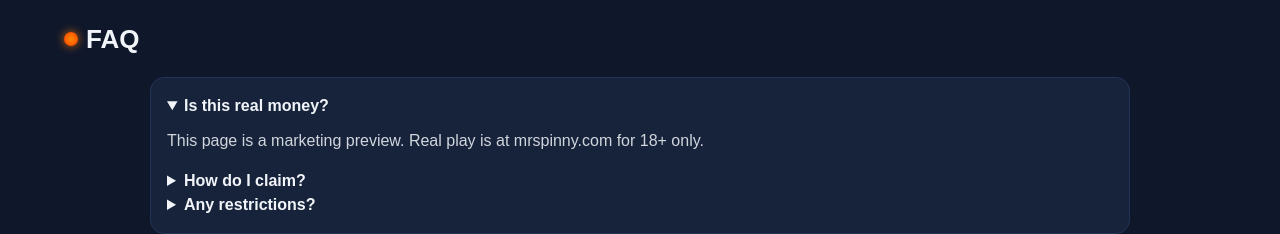
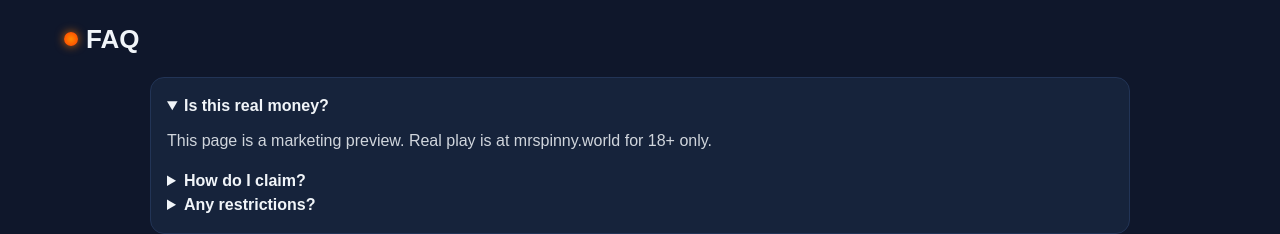
Before and after one commit to justinetobithe/mrspinny-marketing, a React (Vite) app: page /landing in a window 1280 px wide. Shown: the part 1241-1475 px from the top of the page. Built offline with nearby package versions, Linux system fonts and the light colour scheme; no server answers.

Commit message:
full updates

```diff
--- a/src/helpers/decorators.js
+++ b/src/helpers/decorators.js
@@ -1,10 +1,10 @@
-import { appendAffiliateParams, ATTR_TARGETS } from './urls';
 import { getAffiliateParams } from './storage';
+import { ATTR_TARGETS, appendAffiliateParams } from './urls';
 
 export function attachLinkDecorator() {
     const handler = (e) => {
-        const a = e.target && e.target.closest ? e.target.closest('a[href]') : null;
-        if (!a || !a.href) return;
+        const a = e.target?.closest?.('a[href]');
+        if (!a) return;
         try {
             const u = new URL(a.href, window.location.origin);
             const sameOrigin = u.origin === window.location.origin;
@@ -28,9 +28,10 @@ export function attachFormDecorator() {
             if (!ATTR_TARGETS.has(u.hostname)) return;
 
             const params = getAffiliateParams();
+            const method = (form.method || '').toUpperCase();
             Object.entries(params).forEach(([k, v]) => {
                 if (!v) return;
-                if ((form.method || '').toUpperCase() === 'GET') {
+                if (method === 'GET') {
                     if (!u.searchParams.has(k)) u.searchParams.set(k, v);
                 } else {
                     if (!form.querySelector(`input[name="${k}"]`)) {
@@ -43,9 +44,7 @@ export function attachFormDecorator() {
                 }
             });
 
-            if ((form.method || '').toUpperCase() === 'GET') {
-                form.setAttribute('action', u.toString());
-            }
+            if (method === 'GET') form.setAttribute('action', u.toString());
         } catch { }
     };
     document.addEventListener('submit', onSubmit, true);
--- a/src/helpers/logging.js
+++ b/src/helpers/logging.js
@@ -1,12 +1,12 @@
 import { db } from '@/firebase';
-import { collection, addDoc } from 'firebase/firestore';
+import { collection, addDoc, serverTimestamp } from 'firebase/firestore';
 import { getAffiliateParams } from './storage';
 
 function deviceHint() {
     const ua = navigator.userAgent || '';
-    return /Android|iPhone|iPad|iPod/i.test(ua) ? 'mobile'
-        : /Mac|Win|Linux/i.test(ua) ? 'desktop'
-            : 'unknown';
+    if (/Android|iPhone|iPad|iPod/i.test(ua)) return 'mobile';
+    if (/Mac|Win|Linux/i.test(ua)) return 'desktop';
+    return 'unknown';
 }
 
 function alreadyLoggedClick(key) {
@@ -18,8 +18,7 @@ function markLoggedClick(key) {
 
 export async function logClick({ affParams, linkId = null } = {}) {
     if (!affParams || !affParams.aff) return;
-
-    const dedupKey = `click_${affParams.aff}_${new URL(window.location.href).pathname}`;
+    const dedupKey = `click_${affParams.aff}_${new URL(window.location.href).pathname}${linkId ? '_' + linkId : ''}`;
     if (alreadyLoggedClick(dedupKey)) return;
 
     const doc = {
@@ -35,7 +34,7 @@ export async function logClick({ affParams, linkId = null } = {}) {
         ua: navigator.userAgent || '',
         ref: document.referrer || '',
         device: deviceHint(),
-        ts: new Date()
+        createdAt: serverTimestamp()
     };
     Object.keys(doc).forEach((k) => doc[k] == null && delete doc[k]);
 
@@ -62,10 +61,24 @@ export async function logLead({ status = 'new', extra = {} } = {}) {
         email: extra.email || null,
         name: extra.name || null,
         country: extra.country || null,
+        topic: extra.topic || null,
         status,
-        ts: new Date()
+        createdAt: serverTimestamp()
     };
     Object.keys(doc).forEach((k) => doc[k] == null && delete doc[k]);
 
     try { await addDoc(collection(db, 'leads'), doc); } catch { }
 }
+
+export function attachOutboundClickLogger() {
+    const handler = (e) => {
+        const a = e.target && e.target.closest ? e.target.closest('a[href][data-link-id]') : null;
+        if (!a) return;
+        const params = getAffiliateParams();
+        if (!params.aff) return;
+        const linkId = a.getAttribute('data-link-id') || null;
+        logClick({ affParams: params, linkId });
+    };
+    document.addEventListener('click', handler, true);
+    return () => document.removeEventListener('click', handler, true);
+}
--- a/src/helpers/urls.js
+++ b/src/helpers/urls.js
@@ -1,15 +1,16 @@
 import { getAffiliateParams } from './storage';
 
-export const ATTR_TARGETS = new Set(['mrspinny.com', 'www.mrspinny.com']);
+export const ATTR_TARGETS = new Set([
+    'mrspinny.world',
+    'www.mrspinny.world'
+]);
 
 export function appendAffiliateParams(href) {
     try {
         const url = new URL(href, window.location.origin);
         const saved = getAffiliateParams();
         Object.entries(saved).forEach(([k, v]) => {
-            if (v != null && v !== '' && !url.searchParams.has(k)) {
-                url.searchParams.set(k, v);
-            }
+            if (v != null && v !== '' && !url.searchParams.has(k)) url.searchParams.set(k, v);
         });
         return url.toString();
     } catch {
--- a/src/hooks/useAffiliateTracking.js
+++ b/src/hooks/useAffiliateTracking.js
@@ -2,7 +2,7 @@ import { useEffect } from 'react';
 import { pickAffiliateParams } from '@/helpers/params';
 import { saveAffiliateParams } from '@/helpers/storage';
 import { attachLinkDecorator, attachFormDecorator } from '@/helpers/decorators';
-import { logClick } from '@/helpers/logging';
+import { logClick, attachOutboundClickLogger } from '@/helpers/logging';
 
 export default function useAffiliateTracking({ cleanUrl = true } = {}) {
     useEffect(() => {
@@ -23,9 +23,11 @@ export default function useAffiliateTracking({ cleanUrl = true } = {}) {
         if (typeof window === 'undefined') return;
         const detachLinks = attachLinkDecorator();
         const detachForms = attachFormDecorator();
+        const detachOutbound = attachOutboundClickLogger();
         return () => {
-            if (detachLinks) detachLinks();
-            if (detachForms) detachForms();
+            detachLinks && detachLinks();
+            detachForms && detachForms();
+            detachOutbound && detachOutbound();
         };
     }, []);
 }
--- a/src/pages/Home.jsx
+++ b/src/pages/Home.jsx
@@ -7,8 +7,8 @@ import { getAffiliateParams } from "@/helpers/storage";
 
 export default function Home() {
     const { t } = useTranslation();
-    const domain = "https://mrspinny.com";
-    const plainDomain = "mrspinny.com";
+    const domain = "https://mrspinny.world";
+    const plainDomain = "mrspinny.world";
 
     const boot = useCallback(() => {
         if (typeof window.initMrSpinny === "function") {
--- a/src/pages/Landing.jsx
+++ b/src/pages/Landing.jsx
@@ -1,4 +1,3 @@
-// src/pages/Landing.jsx
 import { useEffect, useCallback } from "react";
 import { affUrl } from "@/helpers/urls";
 
@@ -41,7 +40,7 @@ export default function Landing() {
     const handleSpinClick = useCallback((e) => {
         if (typeof window.initMrSpinny !== "function") {
             e.preventDefault();
-            window.location.assign(affUrl("https://mrspinny.com/promotions"));
+            window.location.assign(affUrl("https://mrspinny.world/promotions"));
         }
     }, []);
 
@@ -66,7 +65,7 @@ export default function Landing() {
                             Spin the Wheel
                         </a>
                         <a
-                            href={affUrl("https://mrspinny.com/")}
+                            href={affUrl("https://mrspinny.world/")}
                             className="btn btn-outline"
                             data-link-id="landing_play"
                         >
@@ -160,7 +159,7 @@ export default function Landing() {
                     <details open>
                         <summary><b>Is this real money?</b></summary>
                         <p className="bank-note">
-                            This page is a marketing preview. Real play is at <a href="https://mrspinny.com/">mrspinny.com</a> for 18+ only.
+                            This page is a marketing preview. Real play is at <a href="https://mrspinny.world/">mrspinny.world</a> for 18+ only.
                         </p>
                     </details>
                     <details>
@@ -181,7 +180,7 @@ export default function Landing() {
                     <header className="modal-head">
                         <h2 id="wmTitle">Spin for a Welcome Bonus</h2>
                         <p className="modal-sub">
-                            This is a marketing preview (IP). Real play happens at <a href="https://mrspinny.com/">mrspinny.com</a>. 18+ only.
+                            This is a marketing preview (IP). Real play happens at <a href="https://mrspinny.world/">mrspinny.world</a>. 18+ only.
                         </p>
                     </header>
                     <div className="wheel-wrap" id="wheelWrap">
@@ -196,7 +195,7 @@ export default function Landing() {
                         <div className="wheel-pointer" aria-hidden="true" />
                         <div id="wheel-svg" className="wheel" aria-live="polite" />
                         <button id="spinBtn" className="btn btn-primary wheel-btn">Spin Now</button>
-                        <a id="claimBtn" className="btn btn-claim" href="https://mrspinny.com/promotions" hidden aria-live="polite">Claim Your Bonus</a>
+                        <a id="claimBtn" className="btn btn-claim" href={affUrl("https://mrspinny.world/promotions")} hidden aria-live="polite">Claim Your Bonus</a>
                         <div id="confettiLayer" aria-hidden="true" />
                         <div id="coinLayer" aria-hidden="true" />
                         <div id="fireworkLayer" aria-hidden="true" />
@@ -207,7 +206,7 @@ export default function Landing() {
             <noscript>
                 <p style={{ textAlign: "center", margin: "16px 0" }}>
                     JavaScript is required to spin the wheel. You can still{" "}
-                    <a href="https://mrspinny.com/promotions">view promotions here</a>.
+                    <a href="https://mrspinny.world/promotions">view promotions here</a>.
                 </p>
             </noscript>
         </main>
```
Also changed, not shown: src/pages/Contact.jsx (+32 -56 lines).
